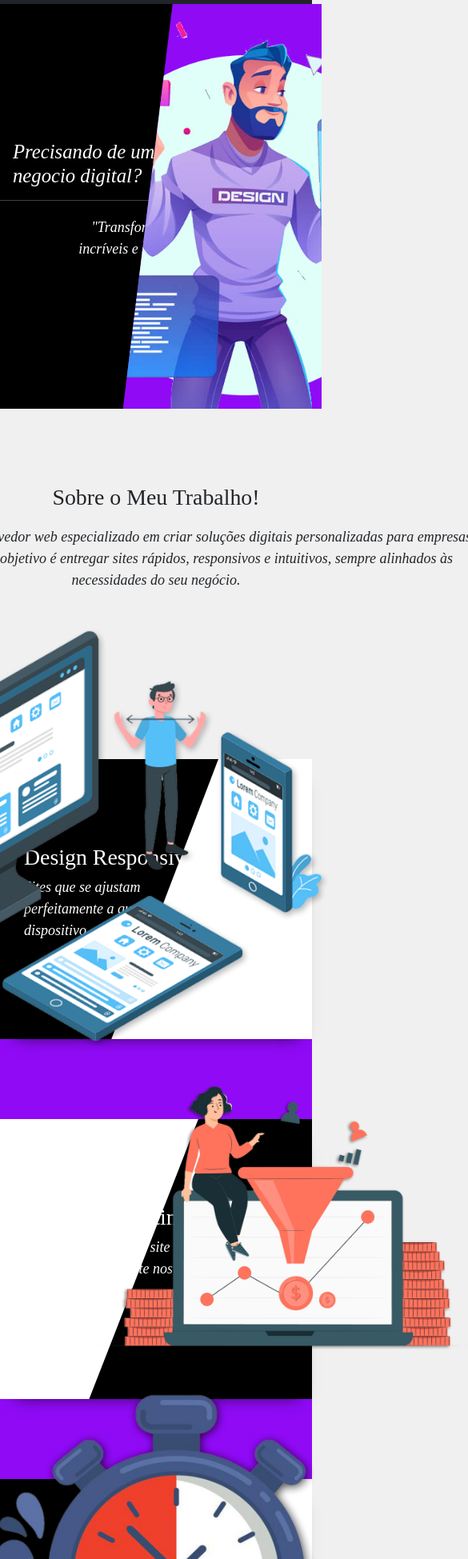
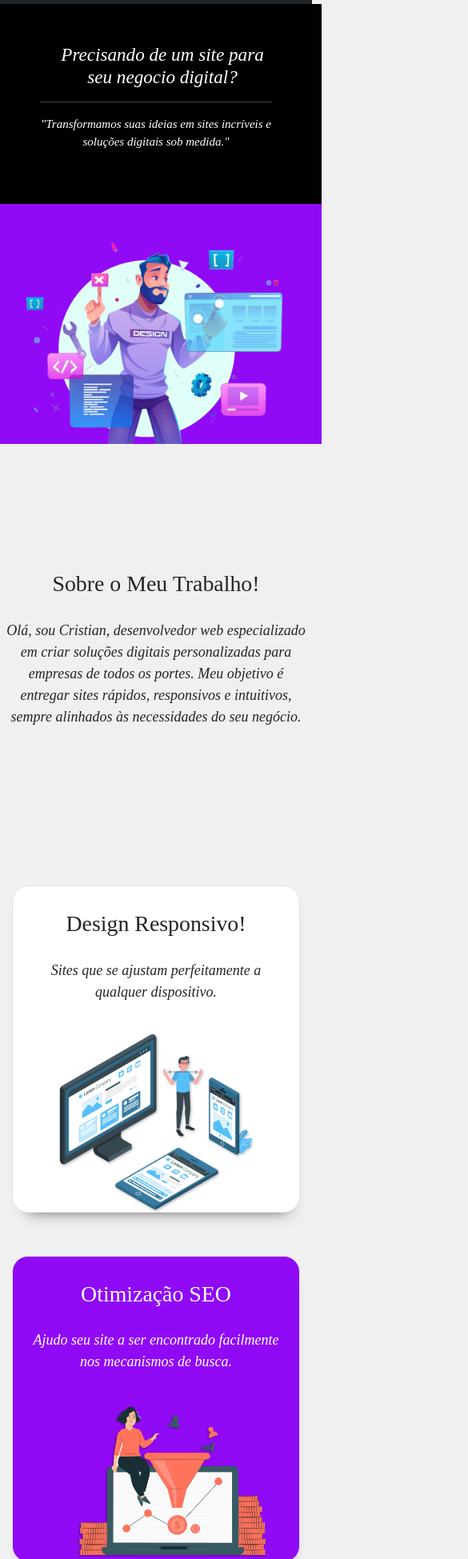
Before and after one commit to JBdevCristian/ladingPage_web, a plain HTML site: page index.html in a window 390 px wide. Shown: the part 51-2000 px from the top of the page at 80% size, 585 px wide, since content can reach past the window. Drawn offline with nearby package versions, Linux system fonts and the light colour scheme.

Commit message:
adaptando para celular

```diff
--- a/index.html
+++ b/index.html
@@ -26,17 +26,35 @@
                             <a class="nav-link" href="#">Instagram</a>
                         </li>
                         <li class="nav-item">
-                            <a class="nav-link" href="#">LinkedIn</a>
+                            <a class="nav-link" href="#">linkedin</a>
                         </li>
                     </ul>
                 </div>
             </div>
         </nav>
 
-        <section class="cabecalho row">
+        <section class="d-lg-none">
+            <div class="row">
+                <div class="col-12 card-cell d-flex align-items-center" style="background-color: black;">
+                    <div class="conteudo1">
+                        <h3 class="ms-3 text-center"><i>Precisando de um site para seu negocio digital?</i></h3>
+                        <hr>
+                        <p class="text-center"><i>"Transformamos suas ideias em sites incríveis e soluções digitais sob medida."</i></p>
+                    </div>
+                </div>
+                <div class="col-12 card-cell">
+                    <div class="conteudo">
+                        <img src="person.png" alt="">
+                    </div>
+                </div>
+            </div>
+        </section>
+
+        <section class="d-none d-lg-block">
+            <div class="cabecalho row">
                 <div class="col caixa1 d-flex align-items-center">
                     <div class="conteudo">
-                    <h2 class="ms-3"><i>Precisando de um site para seu negocio digital?</i></h2>
+                        <h3 class="ms-3"><i>Precisando de um site para seu negocio digital?</i></h3>
                         <hr>
                         <p class="text-center"><i>"Transformamos suas ideias em sites incríveis e soluções digitais sob medida."</i></p>
                     </div>
@@ -46,20 +64,19 @@
                         <img src="person.png" alt="">
                     </div>
                 </div>
+            </div>
         </section>
 
         <section class="apresentacao">
             <div>
                 <h1>Sobre o Meu Trabalho!</h1>
-                <p><i>Olá, sou Cristian, desenvolvedor web especializado em criar soluções digitais personalizadas para empresas de todos os portes. Meu objetivo é entregar sites rápidos, responsivos e intuitivos, sempre alinhados às necessidades do seu negócio.</i></p>
+                <p class="p-2"><i>Olá, sou Cristian, desenvolvedor web especializado em criar soluções digitais personalizadas para empresas de todos os portes. Meu objetivo é entregar sites rápidos, responsivos e intuitivos, sempre alinhados às necessidades do seu negócio.</i></p>
             </div>
         </section>
 
+            <section class="d-none d-lg-block">
 
-
-
-            <section class="info">
-
+                <div class="info">
                     <div class="fundo">
                         <div class="lado1">
                             <div class="content">
@@ -95,17 +112,40 @@
                                 <img src="time-vetor.png" alt="" style="width: 450px;">
                         </div>
                     </div>
+                </div>
 
             </section>
 
+            <section class="d-lg-none">
+                <div class="row">
+                    <div class="col-12 mb-4">
+                            <div class="info-cell">
+                                <h1>Design Responsivo!</h1>
+                                <p><i>Sites que se ajustam perfeitamente a qualquer dispositivo.</i></p>
+                                <img src="reponsiv.png" alt="">
+                            </div>
+                    </div>
+                    <div class="col-12 mb-4">
+                        <div class="info-cell1">
+                            <h1>Otimização SEO</h1>
+                            <p><i>Ajudo seu site a ser encontrado facilmente nos mecanismos de busca.</i></p>
+                            <img src="SEO.png" alt="">
+                        </div>
+                    </div>
+                    <div class="col-12">
+                        <div class="info-cell">
+                            <h1>Desempenho Rápido</h1>
+                            <p><i>Sites rápidos, garantindo uma experiência fluida para o usuário.</i></p>
+                            <img src="time-vetor.png" alt="" >
+                        </div>
+                    </div>
+                </div>
+            </section>
 
-
-
-
-        <section class="trab container">
+        <section class="trab container p-4">
             <div class="title text-center">
                 <h1>Meu Processo de Trabalho!</h1>
-                <p>Transformamos sua visão em realidade com um processo claro, colaborativo e focado em resultados</p>
+                <p><i>Transformamos sua visão em realidade com um processo claro, colaborativo e focado em resultados</i></p>
             </div>
 
             <div class="cards row g-4">
@@ -177,7 +217,8 @@
             </div>
         </section>
 
-        <section class="port">
+        <section class="d-none d-lg-block">
+            <div class="port">
                 <div class="caixa row">
                     <div class="esquerda col">
                         <img src="port.png" alt="">
@@ -188,6 +229,7 @@
                             <hr>
                             <p><i>Confira alguns dos projetos que já transformamos em realidade! Cada site foi criado com dedicação, tecnologia de ponta e atenção aos detalhes, sempre focado em atender às necessidades únicas de cada cliente. Inspire-se e imagine o que podemos construir juntos!</i></p>
                             <button class="btn btn-dark p-2">Entre em contato</button>
+                        </div>
                     </div>
                 </div>
             </div>
--- a/style.css
+++ b/style.css
@@ -62,11 +62,12 @@ body p{
     align-items: center;
     text-align: center;
     margin-bottom: 100px;
+    margin-top: 100px;
 }
 
 .apresentacao p {
     margin-top: 20px;
-    width: 800px;
+    width: 100%;
 }
 
 /*Informações*/
@@ -422,3 +423,76 @@ footer h1 {
     max-width: 500px; /* Garante um limite de largura */
     text-align: center; /* Centraliza o texto */
 }
+
+
+/*Celular*/
+.card-cell {
+    color: white;
+    background-color: #900AF6;
+    position: relative; /* Define o contêiner como referência para posicionamento */
+    overflow: hidden; /* Opcional, esconde partes que ultrapassarem os limites */
+}
+
+.card-cell p {
+    font-size: 15px;
+}
+
+.card-cell .conteudo {
+    height: 300px;
+}
+
+.card-cell .conteudo1 {
+    padding: 50px;
+}
+
+.card-cell img {
+    position: absolute; /* Permite posicionar a imagem dentro do contêiner */
+    bottom: 0; /* Alinha a parte inferior da imagem ao fundo do contêiner */
+    left: 0; /* Garante que a imagem fique alinhada à esquerda */
+    width: 100%; /* Faz a imagem ocupar toda a largura do contêiner */
+    height: auto; /* Mantém a proporção da imagem */
+}
+
+/*Informações cell*/
+.info-cell {
+    text-align: center; /* Centraliza elementos inline ou inline-block */
+    border: 1px  solid rgb(228, 228, 228);
+    background-color: white;
+    border-radius: 20px;
+    padding-top: 30px;
+    margin: 15px;
+    box-shadow: 2px 15px 19px -18px rgba(0,0,0,0.75);
+}
+
+.info-cell img {
+    width: 300px;
+    display: inline-block; /* Garante que a imagem respeite o alinhamento */
+    height: auto; /* Mantém a proporção */
+}
+
+.info-cell p {
+    padding: 20px;
+}
+
+
+
+.info-cell1 {
+    text-align: center; /* Centraliza elementos inline ou inline-block */
+    border: 1px  solid rgb(228, 228, 228);
+    background-color: #900AF6;
+    color: white;
+    border-radius: 20px;
+    padding-top: 30px;
+    margin: 15px;
+    box-shadow: 2px 15px 19px -18px rgba(0,0,0,0.75);
+}
+
+.info-cell1 p {
+    padding: 20px;
+}
+
+.info-cell1 img {
+    width: 400px;
+    display: inline-block; /* Garante que a imagem respeite o alinhamento */
+    height: auto; /* Mantém a proporção */
+}
```
Lines whose indentation alone changed are shown as unchanged.
